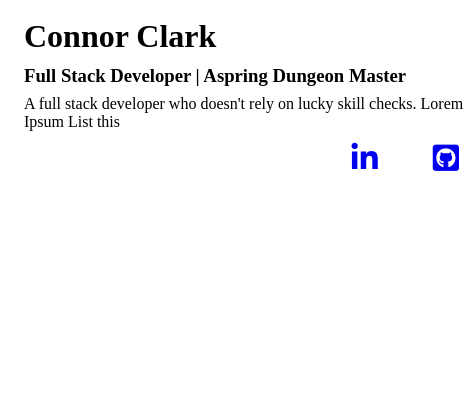
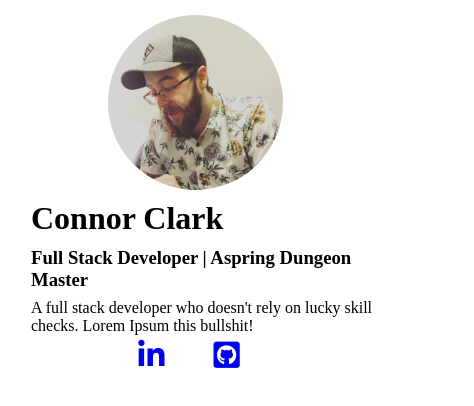
Before and after one commit to Nanookers/portfolio_vue, a Vue app: page / in a window 390 px wide. Shown: the top 406 px of the page, 474 px wide, since content can reach past the window. Built offline with nearby package versions, Linux system fonts and the light colour scheme.

Commit message:
Added some reflexive elements to the card

```diff
--- a/src/components/Badge.vue
+++ b/src/components/Badge.vue
@@ -1,21 +1,3 @@
-<script lang="ts">
-  export default {
-    methods: {
-      say: async function (address: string) {
-        console.log(address)
-        try{
-            await navigator.clipboard.writeText(address)
-            alert('Copied Email')
-        } catch{
-            alert('Cannot Copy')
-        }
-
-        // Next step is to figure out how to copy to clip board
-      },
-    },
-  };
-
-</script>
 <template>
     <div class="card">
         <div class="profileImage">
@@ -25,16 +7,18 @@
             <div class="titles">
                 <h1>Connor Clark</h1>
                     <h3>Full Stack Developer | Aspring Dungeon Master</h3>
-                    <p>A full stack developer who doesn't rely on lucky skill checks. Lorem Ipsum List this</p>
+                    <p>A full stack developer who doesn't rely on lucky skill checks. Lorem Ipsum this bullshit!</p>
             </div>
             <div class="externalLinks">
-                <a href="https://www.linkedin.com/in/connor-clark-7bb39919b/" target="_blank">
+                <a href="https://www.linkedin.com/in/connor-clark-7bb39919b/" target="_blank"
+                    title="https://www.linkedin.com/in/connor-clark-7bb39919b/">
                     <i style='font-size:30px' class='fab' id="linkedIn">&#xf0e1;</i>
                 </a>
 
-                <i v-on:click="say('connordeclark@gmail.com')" style='font-size:32px' class='material-icons' id="email">&#xe0be;</i>
+                <i v-on:click="say('connordeclark@gmail.com')" style='font-size:32px'
+                    class='material-icons' id="email" title="connordeclark@gmail.com">&#xe0be;</i>
 
-                <a href="https://github.com/Nanookers" target="_blank">
+                <a href="https://github.com/Nanookers" target="_blank" title="https://github.com/Nanookers">
                     <i style='font-size:30px' class='fab' id="gitHub">&#xf092;</i>
                 </a>
             </div>
@@ -42,52 +26,94 @@
     </div>
 </template>
 
+<script lang="ts">
+  export default {
+    methods: {
+    // Following function is used to copy my email to a clipboard.
+      say: async function (address: string) {
+        console.log(address)
+        try{
+            await navigator.clipboard.writeText(address)
+            alert('Copied Email')
+        } catch{
+            alert('Cannot Copy')
+        }
+      },
+    },
+  };
+
+</script>
+
 <style scoped>
-.card{
+.card {
     display: flex;
+    max-width: 650px; /* Use max-width instead of width */
+    padding: 7px;
+}
 
+/* Use flex-wrap to wrap the links when there's not enough space */
+.externalLinks {
+    display: flex;
+    justify-content: flex-end; /* Change 'end' to 'flex-end' for better browser support */
+    transform: translateY(65%);
 }
-.externalLinks{
-    display: flex;
-    justify-content: end;
+
+.fab,
+.material-icons {
+    cursor: pointer;
+    margin-right: 12px;
 }
-.fab, .material-icons{
-    cursor: pointer;
-    margin-right: 15px;
-}
+
 .profileImage {
     border-radius: 50%;
     overflow: hidden;
     width: 175px;
     height: 175px;
 }
+
 .profileImage img {
     width: 100%;
     height: 100%;
 }
 
-.titles{
+.titles {
     margin-left: 1rem;
-    height: 125px;
-    width: 450px;
+    width: 100%; /* Remove the fixed width to allow responsive adjustments */
+    max-width: 450px; /* Use max-width instead of width */
+    padding-bottom: 5px;
 }
 
-.titles h1{
+.titles h1 {
     margin-bottom: 10px;
     margin-top: 10px;
 }
 
-.titles h3{
+.titles h3 {
     margin: 0;
     padding: 0;
 }
-.titles p{
+
+.titles p {
     margin: 0;
-    padding-top: 8px ;
+    padding-top: 8px;
+    width: 100%;
+    max-width: 392px;
 }
-svg{
+
+svg {
     width: 100px;
     height: 100px;
 }
 
+/* Add a media query for smaller screens */
+@media (max-width: 768px) {
+    .card {
+        flex-direction: column; /* Stack the content in a column */
+        align-items: center; /* Center the items in the card */
+    }
+    .externalLinks {
+        justify-content: center; /* Center the links in smaller screens */
+        transform: none; /* Remove the translateY */
+    }
+}
 </style>
```
Also changed, not shown: src/components/NavBar.vue (added, +11 -0 lines). Lines whose indentation alone changed are shown as unchanged.
